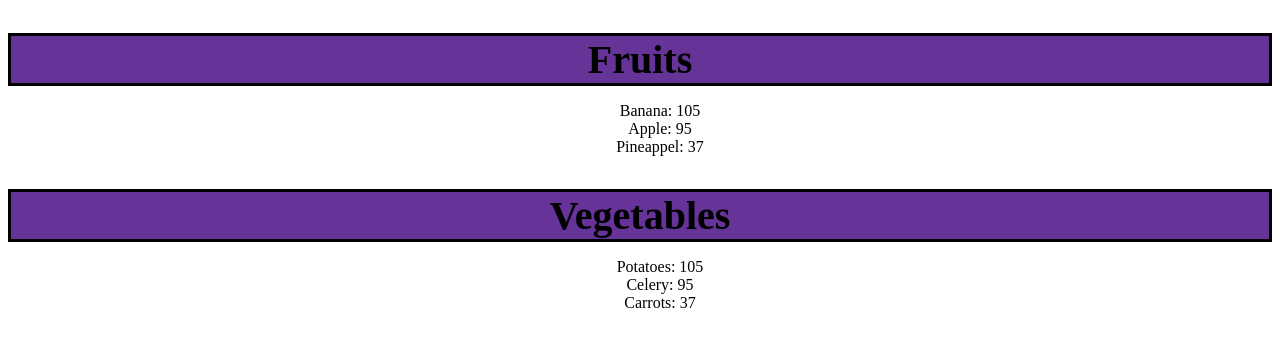
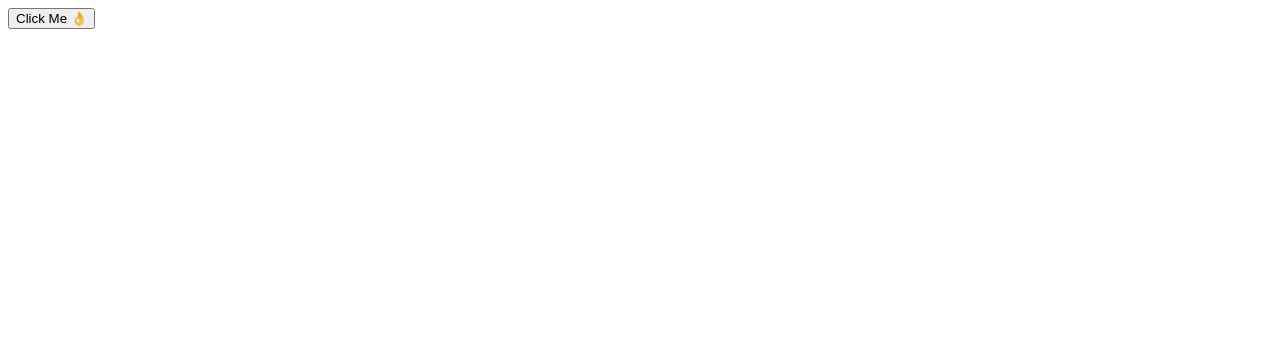
Before and after one commit to GauravLamichhane/React, a React (Vite) app: page / in a window 1280 px wide. Shown: the top 346 px of the page. Built offline with nearby package versions, Linux system fonts and the light colour scheme.

Commit message:
Click events

```diff
--- a/src/App.jsx
+++ b/src/App.jsx
@@ -1,21 +1,9 @@
-import List from "./List";
+import Button from "./Button";
+
 function App() {
-  const fruits = [
-    {id:1,name:"Banana",calories:105},
-    {id:2,name:"Apple",calories:95},
-    {id:3,name:"Pineappel",calories:37},
-  ];
-
-  const vegetables = [
-    {id:4,name:"Potatoes",calories:105},
-    {id:5,name:"Celery",calories:95},
-    {id:6,name:"Carrots",calories:37},
-  ];
   return(<>
-  {fruits.length > 0 ? <List items = {fruits} category = {"Fruits"}/> : null}
-  {vegetables.length > 0 ? <List items = {vegetables} category = {"Vegetables"}/>: null}
-  </>
-);
+  <Button/>
+  </>);
 }
 
 export default App
--- a/src/Button.jsx
+++ b/src/Button.jsx
@@ -1,9 +1,15 @@
-// import styles from './Button.module.css'
 function Button(){
+  let count = 0;
+  const handleClick = (name) => {
+    if(count < 3){
+      count++;
+      console.log(`${name} you clicked me ${count} times.`)
+    }
+    else{
+      console.log("Stop clicking me.");
+    }
+  }
 
-
-
-
-  return(<button className="Button">Click Me</button>)
+  return(<button onClick={()=>handleClick("gaurav")}>Click Me 👌</button>);
 }
 export default Button
```
